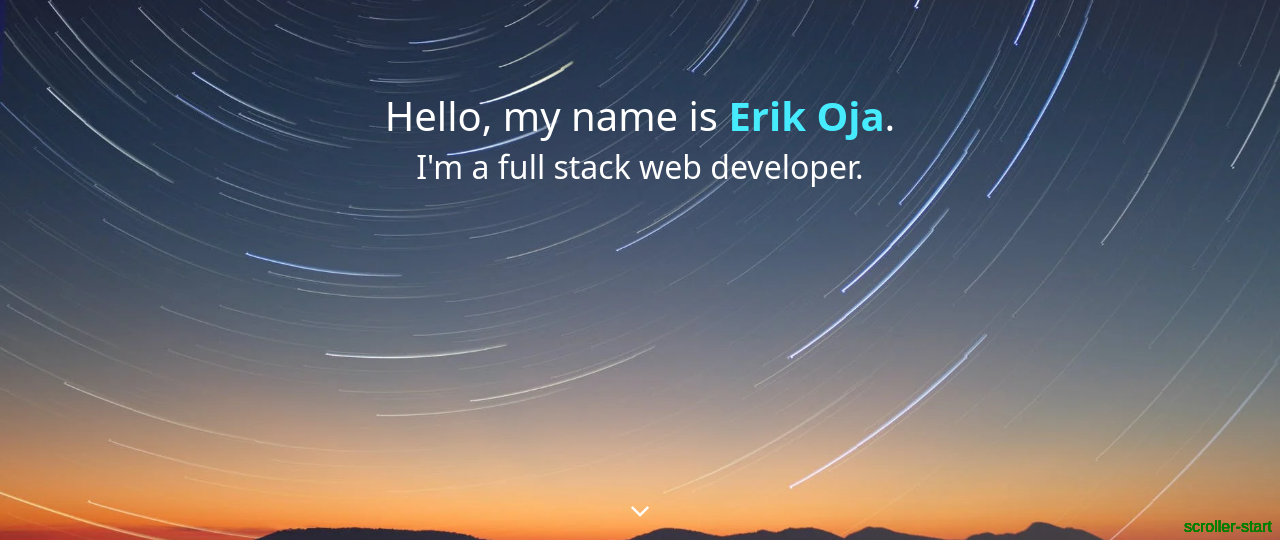
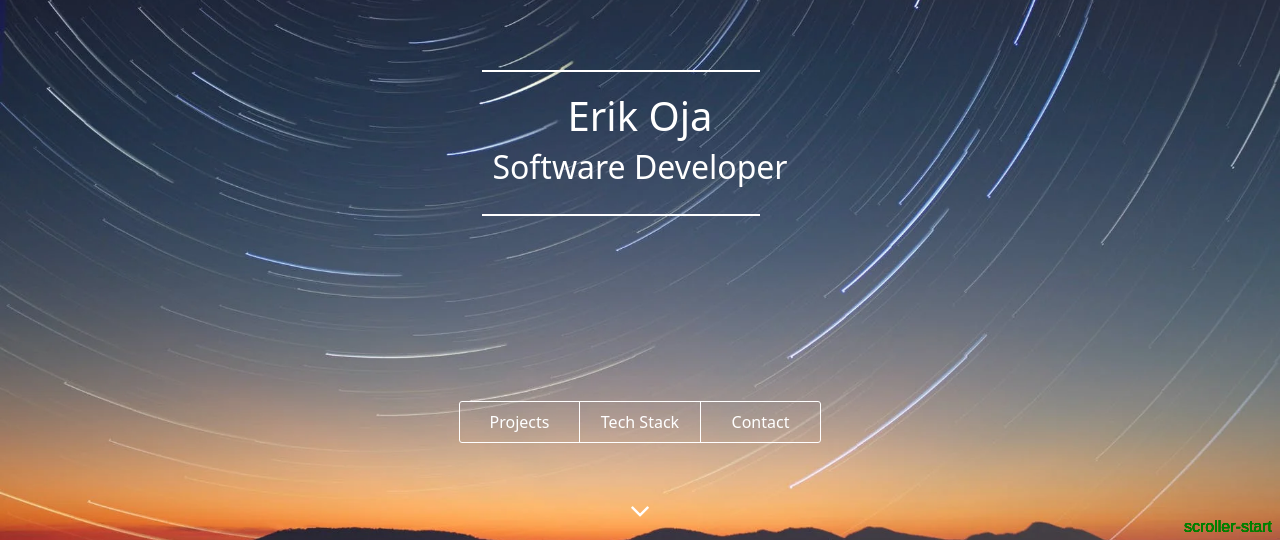
Before and after one commit to eoja82/Portfolio-2.0, a Gatsby site: page / in a window 1280 px wide. Shown: the part 257-797 px from the top of the page. Built offline with nearby package versions, Linux system fonts and the light colour scheme; Gatsby itself is replaced by a stand-in of ours.

Commit message:
restyle and add nav

```diff
--- a/src/components/intro.js
+++ b/src/components/intro.js
@@ -3,6 +3,8 @@ import * as styles from "./styles/intro.module.css"
 import { gsap } from "gsap"
 import { ScrollTrigger } from "gsap/all"
 import { withPrefix } from "gatsby"
+import Container from "react-bootstrap/Container"
+import Nav from "react-bootstrap/Nav"
 
 if (typeof window !== undefined) {
   gsap.registerPlugin(ScrollTrigger)
@@ -12,41 +14,22 @@ const Intro = () => {
   const heroBG = useRef(null),
         heroTitle = useRef(null),
         heroSubTitle = useRef(null),
-        angle = useRef(null)
+        angle = useRef(null),
+        topBorder = useRef(null),
+        bottomBorder = useRef(null),
+        nav = useRef(null)
 
   // on scroll animations
   useLayoutEffect(() => {
-    const offset = window.innerWidth / 2
     gsap.to(heroBG.current, {
-      backgroundPosition: `100% ${window.innerHeight / 2}px`,
+      /* backgroundPosition: `100% ${window.innerHeight / 2}px`, */
+      objectPosition: `100% ${window.innerHeight / 2}px`,
       ease: "none",
       scrollTrigger: {
         trigger: heroBG.current,
         start: "top top",
         end: "bottom top",
         scrub: .1
-      }
-    })
-    gsap.to(heroTitle.current, {
-      opacity: 0,
-      x: offset,
-      rotate: 90,
-      scrollTrigger: {
-        trigger: heroBG.current,
-        start: "top top",
-        end: "bottom top",
-        scrub: true
-      }
-    })
-    gsap.to(heroSubTitle.current, {
-      opacity: 0,
-      x: `-${offset}`,
-      rotate: 90,
-      scrollTrigger: {
-        trigger: heroBG.current,
-        start: "top top",
-        end: "bottom top",
-        scrub: true
       }
     })
     gsap.to(angle.current, {
@@ -62,20 +45,31 @@ const Intro = () => {
 
   // initial animations in
   useLayoutEffect(() => {
-    const offset = window.innerWidth / 2
+    gsap.from(topBorder.current, {
+      width: 0,
+      x: 278,
+      duration: .6,
+      delay: .75
+    })
+    gsap.from(bottomBorder.current, {
+      width: 0,
+      duration: .6,
+      delay: .75
+    })
     gsap.from(heroTitle.current, {
       opacity: 0,
-      x: `-${offset}`,
-      rotate: -90,
       duration: 1.25,
-      delay: .75
+      delay: 1
     })
     gsap.from(heroSubTitle.current, {
       opacity: 0,
-      x: offset,
-      rotate: -90,
       duration: 1.25,
       delay: 2
+    })
+    gsap.from(nav.current, {
+      opacity: 0,
+      delay: 3.25,
+      duration: 1
     })
     gsap.from(angle.current, {
       opacity: 0,
@@ -88,14 +82,41 @@ const Intro = () => {
 
   return (
     <div>
-      <div className={styles.heroContainer}>
-        <div className={styles.heroBG} ref={heroBG} style={{backgroundImage: `url(${withPrefix("/img/heroSky.webp")})`}}></div>
+      <style>
+        {`
+          .nav-link {
+            color: white;
+          }
+          .nav-link:focus, .nav-link:hover {
+            color: white;
+            background-color: rgb(255, 255, 255, .2);
+          }
+        `}
+      </style>
+      <Container fluid="true" className={styles.heroContainer}>
+        {/* <div className={styles.heroBG} ref={heroBG} style={{backgroundImage: `url(${withPrefix("/img/heroSky.webp")})`}}></div> */}
+        <img className={styles.heroBG} ref={heroBG} src="/img/heroSky.webp" alt="Sky Background"></img>
         <div className={styles.titleContainer}>
-          <h1 className={styles.heroTitle} ref={heroTitle}>Hello, my name is <span>Erik Oja</span>.</h1>
-          <h2 className={styles.heroSubTitle} ref={heroSubTitle}>I'm a full stack web developer.</h2>
+          <div className={styles.topBorder} ref={topBorder}></div>
+          <div className={styles.title}>
+            <h1 className={styles.heroTitle} ref={heroTitle}>Erik Oja</h1>
+            <h2 className={styles.heroSubTitle} ref={heroSubTitle}>Software Developer</h2>
+          </div>
+          <div className={styles.bottomBorder} ref={bottomBorder}></div>
         </div>
+        <Nav ref={nav} className={styles.navLinks + " justify-content-center"}>
+          <Nav.Item>
+            <Nav.Link href="#projects" className={styles.navLink1}>Projects</Nav.Link>
+          </Nav.Item>
+          <Nav.Item>
+            <Nav.Link href="#development" className={styles.navLink2}>Tech Stack</Nav.Link>
+          </Nav.Item>
+          <Nav.Item>
+            <Nav.Link href="#contact" className={styles.navLink3}>Contact</Nav.Link>
+          </Nav.Item>
+        </Nav>
         <i className={styles.angle + " fa fa-angle-down"} ref={angle} style={{fontSize: "2rem"}}></i>
-      </div>
+      </Container>
     </div>
   )
 }
--- a/src/components/styles/intro.module.css
+++ b/src/components/styles/intro.module.css
@@ -8,14 +8,27 @@
   overflow: hidden;
 }
 .heroBG {
-  background-position: 100% 0px;
+  /* background-position: 100% 0px;
   background-repeat: no-repeat;
-  background-size: cover;
+  background-size: cover; */
+  object-fit: cover;
+  object-position: 100% 0px;
   height: 100%;
   width: 100%;
 }
 .titleContainer {
+  display: flex;
+  flex-direction: column;
   position: absolute;
+}
+.topBorder,
+.bottomBorder {
+  width: 278px;
+  height: 2px;
+  background-color: white;
+}
+.title {
+  padding: 20px 10px;
 }
 .heroTitle, .heroSubTitle {
   background-color: transparent;
@@ -23,10 +36,9 @@
   text-align: center;
   font-weight: lighter;
 }
-.heroTitle > span {
-  font-weight: bold;
+.heroTitle {
   font-size: 2.5rem;
-  color: rgb(70, 236, 253);
+  font-weight: 400;
 }
 .angle {
   position: absolute;
@@ -34,3 +46,21 @@
   color: white;
   font-size: 2rem;
 }
+.navLinks {
+  position: absolute;
+  bottom: 100px;
+  border: 1px solid white;
+  border-radius: 3px;
+}
+.navLink1,
+.navLink2,
+.navLink3 {
+  min-width: 120px;
+  text-align: center;
+}
+.navLink1 {
+  border-right: 1px solid white;
+}
+.navLink3 {
+  border-left: 1px solid white;
+}
```
